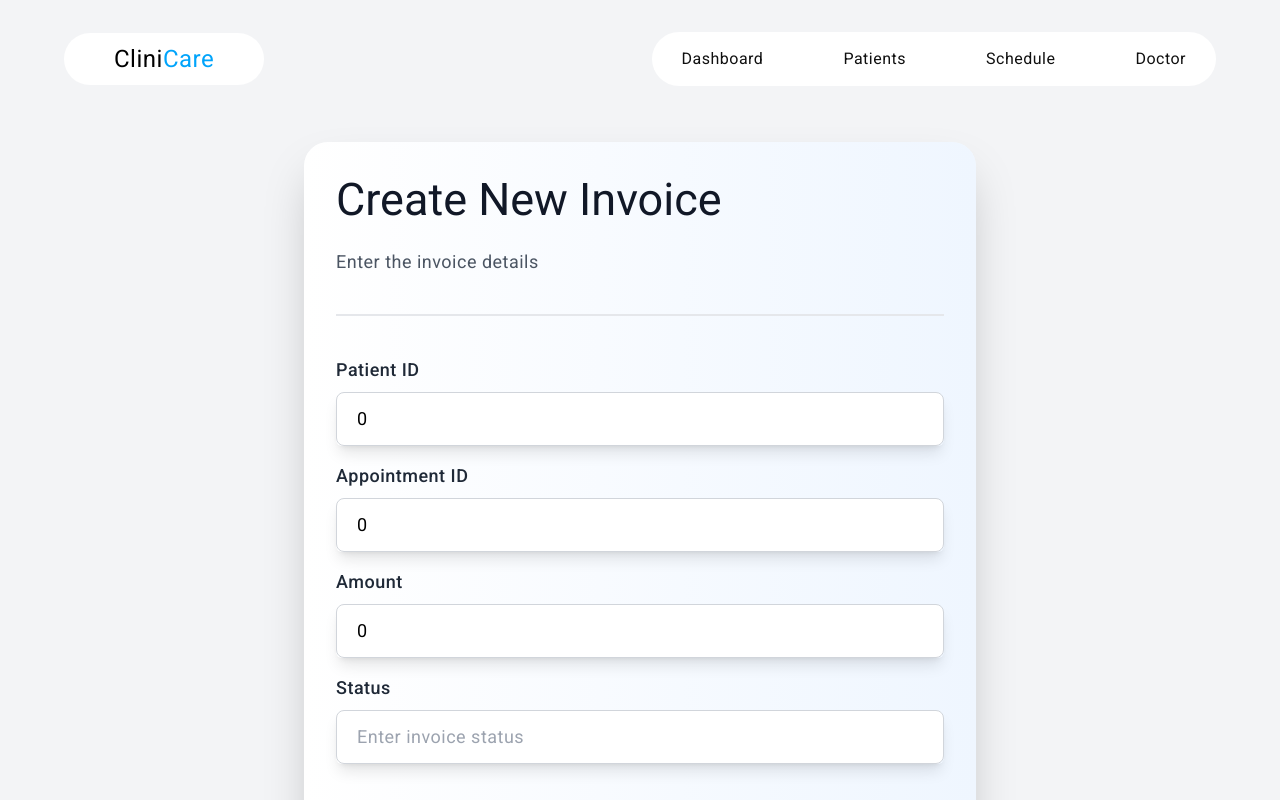
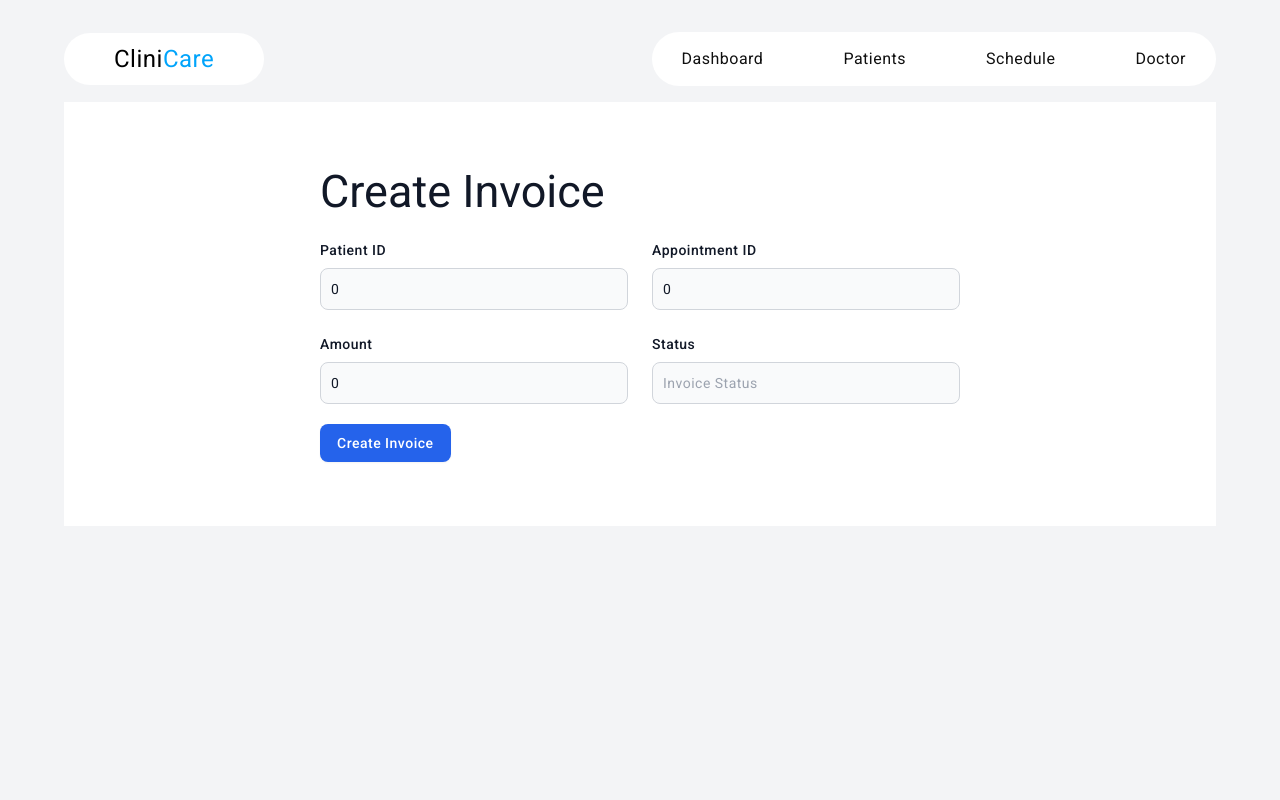
Before and after one commit to AhmedRaouf481/CliniCare, an Angular app: page /invoice/create in a window 1280 px wide. Built offline with nearby package versions, Linux system fonts and the light colour scheme.

Commit message:
fixing the styling to ensure consistency

```diff
--- a/src/app/components/invoice-create/invoice-create.component.html
+++ b/src/app/components/invoice-create/invoice-create.component.html
@@ -1,79 +1,50 @@
-<div class="max-w-2xl mx-auto p-8 bg-gradient-to-r from-white to-blue-50 rounded-3xl shadow-2xl mt-10">
-    <form (ngSubmit)="createInvoice()" class="space-y-10">
-      <div class="border-b-2 border-gray-200 pb-6">
-        <h2 class="text-4xl font-extrabold text-gray-900">Create New Invoice</h2>
-        <p class="text-lg text-gray-600 mt-2">Enter the invoice details</p>
-      </div>
-
-      <div class="space-y-4">
-        <div>
-          <label for="patientId" class="block text-lg font-medium text-gray-800">Patient ID</label>
-          <div class="mt-2 relative rounded-md shadow-lg">
-            <input
-              id="patientId"
-              [(ngModel)]="invoice.patientId"
-              name="patientId"
-              type="number"
-              required
-              class="block w-full px-5 py-3 text-lg border border-gray-300 rounded-lg focus:ring-4 focus:ring-blue-400 focus:border-transparent transition-transform duration-200 ease-in-out transform hover:scale-105"
-              placeholder="Enter patient ID"
-            />
+<section class="bg-white">
+  <div class="max-w-2xl px-4 py-8 mx-auto lg:py-16">
+      <h2 class="mb-4 text-xl font-bold text-gray-900">Create Invoice</h2>
+      <form [formGroup]="createForm" (ngSubmit)="createInvoice()">
+          <div class="grid gap-4 mb-4 sm:grid-cols-2 sm:gap-6 sm:mb-5">
+              <div class="w-full">
+                  <label for="patientId" class="block mb-2 text-sm font-medium text-gray-900">Patient ID</label>
+                  <input type="number" name="patientId" id="patientId" formControlName="patientId"
+                         class="bg-gray-50 border border-gray-300 text-gray-900 text-sm rounded-lg focus:ring-primary-600 focus:border-primary-600 block w-full p-2.5"
+                         [class.border-red-700]="createForm.get('patientId')?.invalid && createForm.get('patientId')?.touched"
+                         placeholder="Enter Patient ID" required="">
+                  <small *ngIf="createForm.get('patientId')?.invalid && createForm.get('patientId')?.touched"
+                         class="mt-2 text-sm text-red-600">Patient ID is required!</small>
+              </div>
+              <div class="w-full">
+                  <label for="appointmentId" class="block mb-2 text-sm font-medium text-gray-900">Appointment ID</label>
+                  <input type="number" name="appointmentId" id="appointmentId" formControlName="appointmentId"
+                         class="bg-gray-50 border border-gray-300 text-gray-900 text-sm rounded-lg focus:ring-primary-600 focus:border-primary-600 block w-full p-2.5"
+                         [class.border-red-700]="createForm.get('appointmentId')?.invalid && createForm.get('appointmentId')?.touched"
+                         placeholder="Enter Appointment ID" required="">
+                  <small *ngIf="createForm.get('appointmentId')?.invalid && createForm.get('appointmentId')?.touched"
+                         class="mt-2 text-sm text-red-600">Appointment ID is required!</small>
+              </div>
+              <div class="w-full">
+                  <label for="amount" class="block mb-2 text-sm font-medium text-gray-900">Amount</label>
+                  <input type="number" name="amount" id="amount" formControlName="amount"
+                         class="bg-gray-50 border border-gray-300 text-gray-900 text-sm rounded-lg focus:ring-primary-600 focus:border-primary-600 block w-full p-2.5"
+                         [class.border-red-700]="createForm.get('amount')?.invalid && createForm.get('amount')?.touched"
+                         placeholder="Enter Amount" required="">
+                  <small *ngIf="createForm.get('amount')?.invalid && createForm.get('amount')?.touched"
+                         class="mt-2 text-sm text-red-600">Amount is required and must be a positive number!</small>
+              </div>
+              <div class="w-full">
+                  <label for="status" class="block mb-2 text-sm font-medium text-gray-900">Status</label>
+                  <input type="text" name="status" id="status" formControlName="status"
+                         class="bg-gray-50 border border-gray-300 text-gray-900 text-sm rounded-lg focus:ring-primary-600 focus:border-primary-600 block w-full p-2.5"
+                         [class.border-red-700]="createForm.get('status')?.invalid && createForm.get('status')?.touched"
+                         placeholder="Invoice Status" required="">
+                  <small *ngIf="createForm.get('status')?.invalid && createForm.get('status')?.touched"
+                         class="mt-2 text-sm text-red-600">Status is required!</small>
+              </div>
           </div>
-        </div>
-
-        <div>
-          <label for="appointmentId" class="block text-lg font-medium text-gray-800">Appointment ID</label>
-          <div class="mt-2 relative rounded-md shadow-lg">
-            <input
-              id="appointmentId"
-              [(ngModel)]="invoice.appointmentId"
-              name="appointmentId"
-              type="number"
-              required
-              class="block w-full px-5 py-3 text-lg border border-gray-300 rounded-lg focus:ring-4 focus:ring-blue-400 focus:border-transparent transition-transform duration-200 ease-in-out transform hover:scale-105"
-              placeholder="Enter appointment ID"
-            />
+          <div class="flex items-center gap-4 mt-4">
+              <button type="submit" class="inline-flex items-center px-4 py-2 text-sm font-medium text-white bg-blue-600 border border-transparent rounded-lg shadow-sm hover:bg-blue-700 focus:outline-none focus:ring-2 focus:ring-offset-2 focus:ring-blue-500">
+                  Create Invoice
+              </button>
           </div>
-        </div>
-
-        <div>
-          <label for="amount" class="block text-lg font-medium text-gray-800">Amount</label>
-          <div class="mt-2 relative rounded-md shadow-lg">
-            <input
-              id="amount"
-              [(ngModel)]="invoice.amount"
-              name="amount"
-              type="number"
-              required
-              class="block w-full px-5 py-3 text-lg border border-gray-300 rounded-lg focus:ring-4 focus:ring-blue-400 focus:border-transparent transition-transform duration-200 ease-in-out transform hover:scale-105"
-              placeholder="Enter invoice amount"
-            />
-          </div>
-        </div>
-
-        <div>
-          <label for="status" class="block text-lg font-medium text-gray-800">Status</label>
-          <div class="mt-2 relative rounded-md shadow-lg">
-            <input
-              id="status"
-              [(ngModel)]="invoice.status"
-              name="status"
-              type="text"
-              required
-              class="block w-full px-5 py-3 text-lg border border-gray-300 rounded-lg focus:ring-4 focus:ring-blue-400 focus:border-transparent transition-transform duration-200 ease-in-out transform hover:scale-105"
-              placeholder="Enter invoice status"
-            />
-          </div>
-        </div>
-      </div>
-
-      <div class="flex justify-end pt-6 border-t-2 border-gray-200">
-        <button
-          type="submit"
-          class="px-10 py-3 bg-blue-600 text-white text-lg font-semibold rounded-full shadow-xl hover:bg-blue-700 focus:outline-none focus:ring-4 focus:ring-blue-400 focus:ring-offset-2 transition-transform duration-200 ease-in-out transform hover:scale-105"
-        >
-          Create Invoice
-        </button>
-      </div>
-    </form>
+      </form>
   </div>
+</section>
--- a/src/app/components/invoice-create/invoice-create.component.ts
+++ b/src/app/components/invoice-create/invoice-create.component.ts
@@ -1,33 +1,43 @@
-import { Component } from '@angular/core';
+import { Component, OnInit } from '@angular/core';
 import { Invoice } from '../../interfaces/invoice';
 import { InvoiceService } from '../../services/invoice.service';
 import { Router } from '@angular/router';
-import { FormsModule } from '@angular/forms';
+import { FormBuilder, FormGroup, Validators, FormsModule, ReactiveFormsModule } from '@angular/forms';
 import { CommonModule } from '@angular/common';
 
 @Component({
   selector: 'app-invoice-create',
   standalone: true,
-  imports: [CommonModule, FormsModule],
+  imports: [CommonModule, FormsModule, ReactiveFormsModule],
   templateUrl: './invoice-create.component.html',
-  styleUrl: './invoice-create.component.css'
+  styleUrls: ['./invoice-create.component.css']
 })
-export class InvoiceCreateComponent {
-  invoice: Invoice = {
-    patientId: 0,
-    appointmentId: 0,
-    amount: 0,
-    status: '',
-    createdAt: '',
-    updatedAt: ''
-  };
+export class InvoiceCreateComponent implements OnInit {
+  createForm!: FormGroup;
 
-  constructor(private invoiceService: InvoiceService, private router: Router) { }
+  constructor(
+    private invoiceService: InvoiceService,
+    private router: Router,
+    private _formBuilder: FormBuilder
+  ) { }
 
-  createInvoice(): void {
-    this.invoiceService.createInvoice(this.invoice).subscribe(() => {
-      this.router.navigate(['/invoices']);
+  ngOnInit(): void {
+    this.createForm = this._formBuilder.group({
+      patientId: [0, [Validators.required, Validators.min(1)]],
+      appointmentId: [0, [Validators.required, Validators.min(1)]],
+      amount: [0, [Validators.required, Validators.min(1)]],
+      status: ['', [Validators.required, Validators.minLength(3)]],
+      createdAt: [''],
+      updatedAt: ['']
     });
   }
 
+  createInvoice(): void {
+    if (this.createForm.valid) {
+      const newInvoice: Invoice = this.createForm.value;
+      this.invoiceService.createInvoice(newInvoice).subscribe(() => {
+        this.router.navigate(['/invoices']);
+      });
+    }
+  }
 }
```
